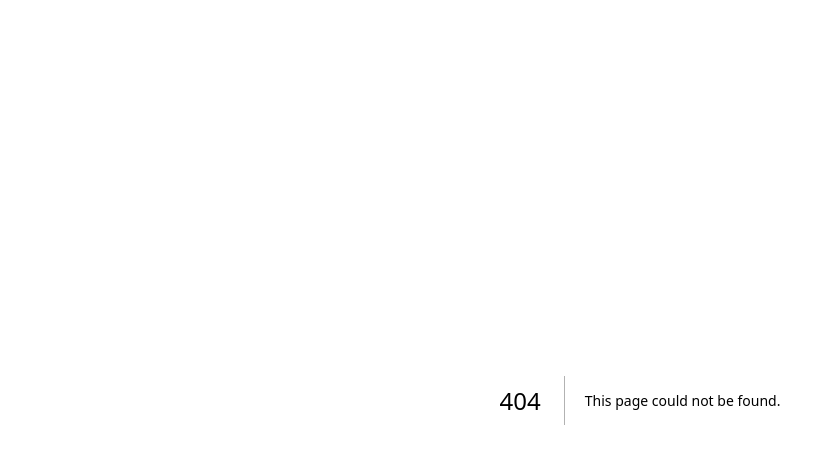
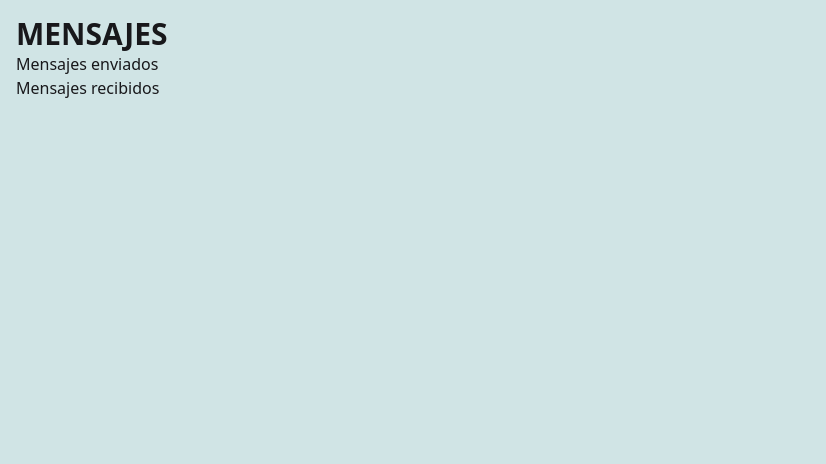
Before and after one commit to maigcorrea/nuevo_gestorBeebit, a Next.js app in the folder frontend/: page /historial in a window 1280 px wide. Before the commit this address had no page. Shown: the top 464 px of the page, without its empty margins (0-826 px from the left). Built offline with nearby package versions, Linux system fonts and the light colour scheme.

Commit message:
Estructura de frontend para historial

```diff
--- /dev/null
+++ b/frontend/app/historial/page.jsx
@@ -0,0 +1,23 @@
+import React from 'react'
+import { Menubar } from 'primereact/menubar';
+import Link from 'next/link';
+import { Menu } from 'primereact/menu';
+import Image from 'next/image';
+import { Avatar } from 'primereact/avatar';
+import { Button } from 'primereact/button';
+import "primeicons/primeicons.css";
+import { UserContext } from '@/app/context/UserContext';
+
+const page = () => {
+  return (
+    <>
+    <div className='p-4'>
+        <h2 className='font-bold text-3xl'>MENSAJES</h2>
+        <Link href="/messages">Mensajes enviados</Link><br></br>
+        <Link href="#">Mensajes recibidos</Link>
+    </div>
+    </>
+  )
+}
+
+export default page
--- a/frontend/app/messages/page.jsx
+++ b/frontend/app/messages/page.jsx
@@ -4,6 +4,7 @@ import React from 'react'
 const page = () => {
   return (
     <>
+
     <ShowMessages></ShowMessages>
     </>
   )
--- a/frontend/components/NavBar.jsx
+++ b/frontend/components/NavBar.jsx
@@ -35,8 +35,8 @@ export default function Navbar() {
       command: () => router.push('/panel'),
     }] : []),
     {
-      label: 'Historial mensajes',
-      command: () => router.push('/messages')
+      label: 'Historial',
+      command: () => router.push('/historial')
     },
   ], [userType]); // Hace que los ítems se generen cada vez que cambie userType
 
```
